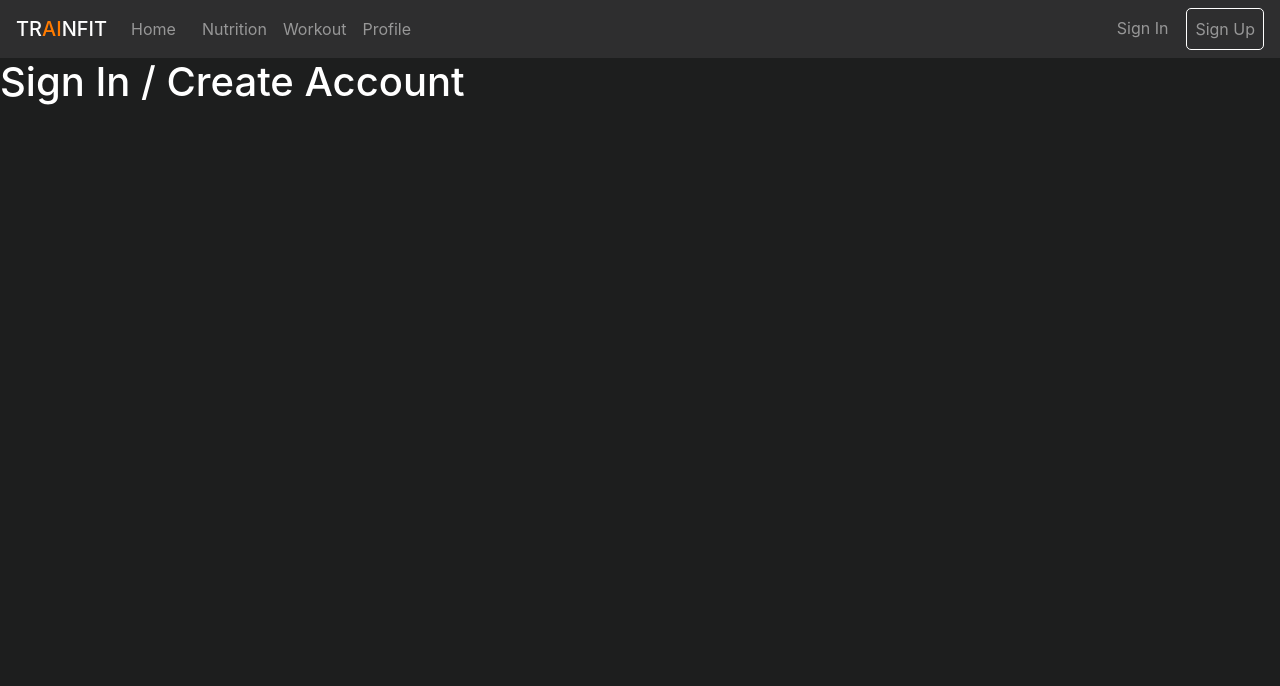
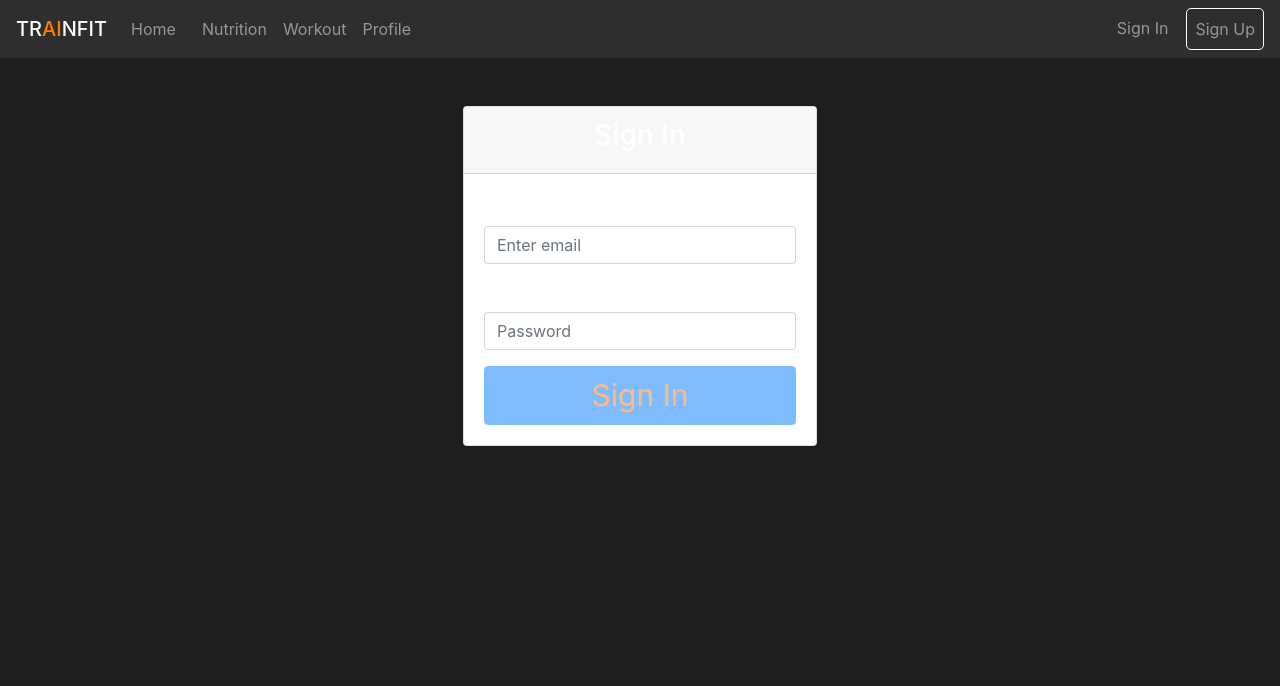
Before and after one commit to Cj-6/TrainFit, a Flask app: page /signin in a window 1280 px wide. Shown: the top 686 px of the page. Run offline with Flask 3, Linux system fonts and the light colour scheme; some libraries are stand-ins or nearby versions.

Commit message:
updated profile and sign in page

```diff
--- a/templates/signin.html
+++ b/templates/signin.html
@@ -1,6 +1,27 @@
 {% extends '_layout.html' %}
-
-
 {% block content %}
-  <h1>Sign In / Create Account</h1>
+<div class="container mt-5">
+    <div class="row">
+        <div class="col-md-6 offset-md-3">
+            <div class="card">
+                <div class="card-header">
+                    <h3 class="text-center">Sign In</h3>
+                </div>
+                <div class="card-body">
+                    <form>
+                        <div class="form-group">
+                            <label for="email">Email address</label>
+                            <input type="email" class="form-control" id="email" placeholder="Enter email">
+                        </div>
+                        <div class="form-group">
+                            <label for="password">Password</label>
+                            <input type="password" class="form-control" id="password" placeholder="Password">
+                        </div>
+                        <button type="submit" class="btn btn-primary btn-block">Sign In</button>
+                    </form>
+                </div>
+            </div>
+        </div>
+    </div>
+</div>
 {% endblock %}
```
Also changed, not shown: templates/profile.html (+9 -11 lines).
